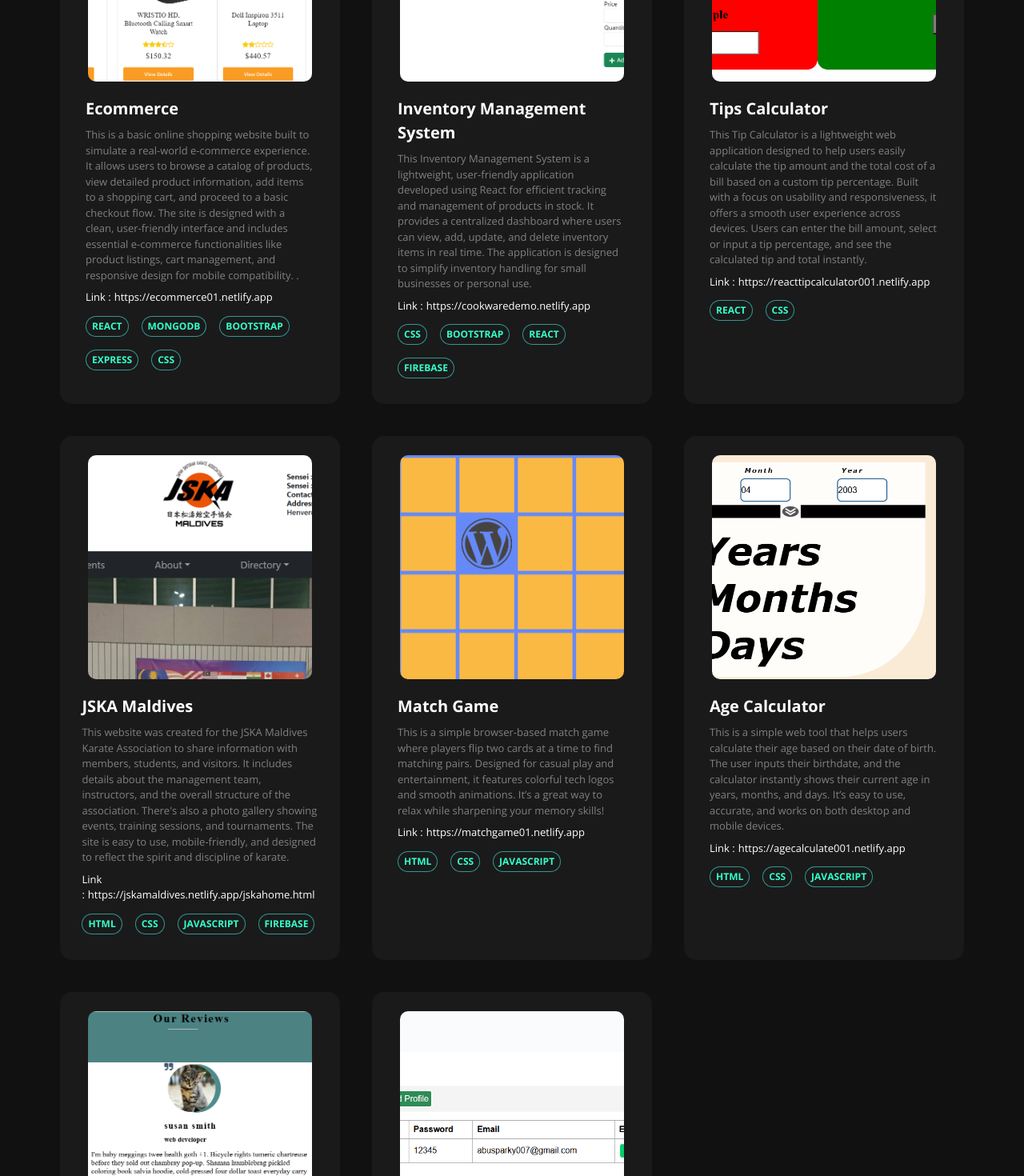
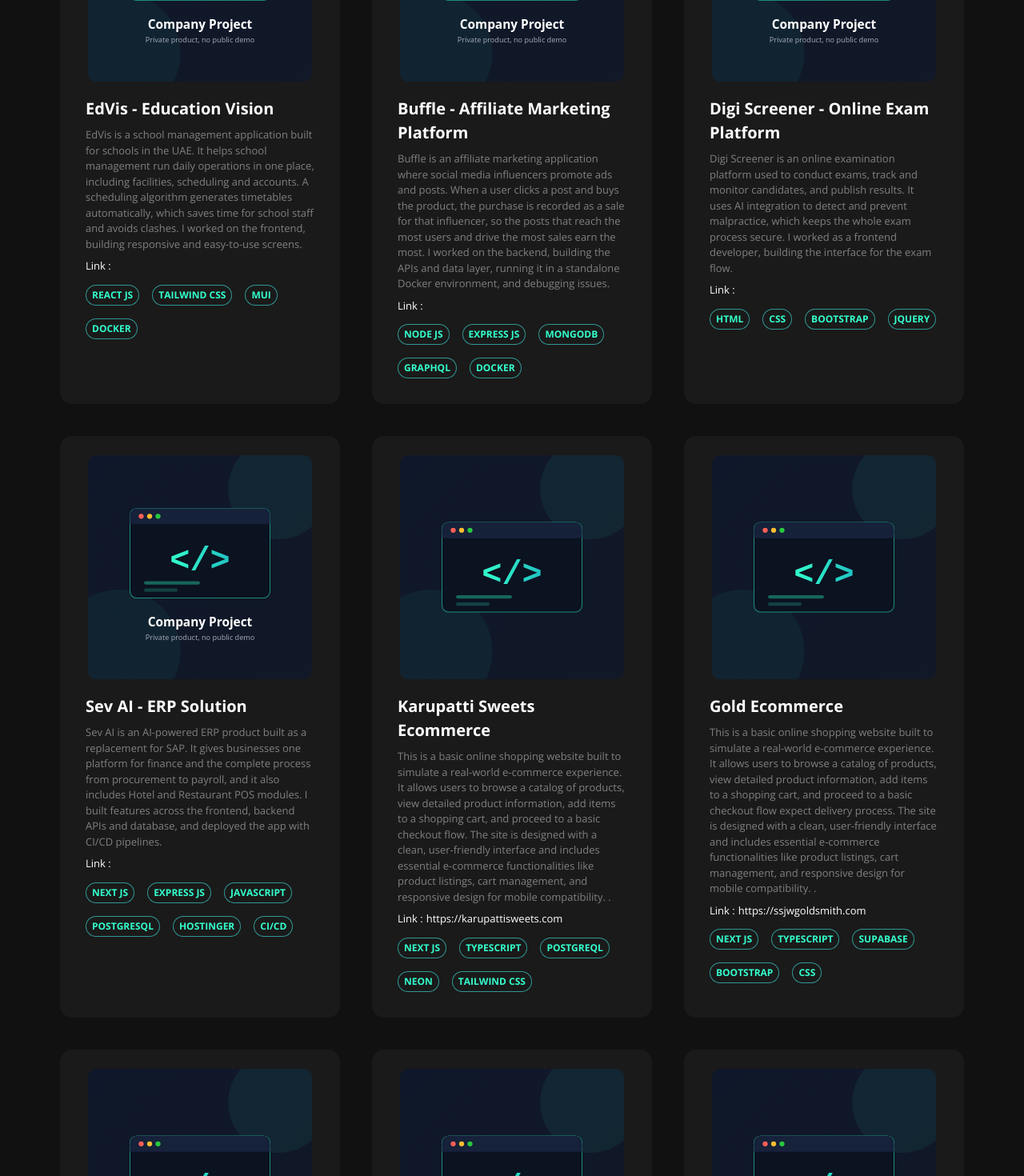
Before and after one commit to AbuSparky/portfolioabu, a React (Vite) app: page / in a window 1280 px wide. Shown: the part 5580-7050 px from the top of the page at 80% size. Built offline with nearby package versions, Linux system fonts and the light colour scheme.

Commit message:
data added

```diff
--- a/src/common.js
+++ b/src/common.js
@@ -1,67 +1,132 @@
-import img1 from "../src/assets/projects/project1.png";
-import img2 from "../src/assets/projects/project2.png";
-import img3 from "../src/assets/projects/project3.png";
-import img4 from "../src/assets/projects/project4.png";
-import img5 from "../src/assets/projects/project5.png";
-import img6 from "../src/assets/projects/project6.png";
-import img7 from "../src/assets/projects/project7.png";
-import img8 from "../src/assets/projects/project8.png";
+import img1 from "../src/assets/projects/project-placeholder-cp.svg";
+import img2 from "../src/assets/projects/project-placeholder.svg";
 
 export const PROJECTS = [
     {
+        title: "EdVis - Education Vision",
+        description: "EdVis is a school management application built for schools in the UAE. It helps school management run daily operations in one place, including facilities, scheduling and accounts. A scheduling algorithm generates timetables automatically, which saves time for school staff and avoids clashes. I worked on the frontend, building responsive and easy-to-use screens.",
+        image: img1,
+        stack: ["React js", "Tailwind Css", "MUI", "DOCKER"],
+        nlink: ""
+    },
+    {
+        title: "Buffle - Affiliate Marketing Platform",
+        description: "Buffle is an affiliate marketing application where social media influencers promote ads and posts. When a user clicks a post and buys the product, the purchase is recorded as a sale for that influencer, so the posts that reach the most users and drive the most sales earn the most. I worked on the backend, building the APIs and data layer, running it in a standalone Docker environment, and debugging issues.",
+        image: img1,
+        stack: ["Node js", "Express js", "MongoDB", "GraphQL", "Docker"],
+        nlink: ""
+    },
+    {
+        title: "Digi Screener - Online Exam Platform",
+        description: "Digi Screener is an online examination platform used to conduct exams, track and monitor candidates, and publish results. It uses AI integration to detect and prevent malpractice, which keeps the whole exam process secure. I worked as a frontend developer, building the interface for the exam flow.",
+        image: img1,
+        stack: ["HTML", "CSS", "Bootstrap", "jQuery"],
+        nlink: ""
+    },
+    {
+        title: "Sev AI - ERP Solution",
+        description: "Sev AI is an AI-powered ERP product built as a replacement for SAP. It gives businesses one platform for finance and the complete process from procurement to payroll, and it also includes Hotel and Restaurant POS modules. I built features across the frontend, backend APIs and database, and deployed the app with CI/CD pipelines.",
+        image: img1,
+        stack: ["Next js", "Express js", "Javascript", "PostgreSQL", "Hostinger", "CI/CD"],
+        nlink: ""
+    },
+    {
+        title: "Karupatti Sweets Ecommerce ",
+        description: "This is a basic online shopping website built to simulate a real-world e-commerce experience. It allows users to browse a catalog of products, view detailed product information, add items to a shopping cart, and proceed to a basic checkout flow. The site is designed with a clean, user-friendly interface and includes essential e-commerce functionalities like product listings, cart management, and responsive design for mobile compatibility. .",
+        image: img2,
+        stack: ["Next js ", "Typescript", "Postgreql", "Neon", "Tailwind Css"],
+        nlink: "https://karupattisweets.com"
+    },
+    {
+        title: "Gold Ecommerce ",
+        description: "This is a basic online shopping website built to simulate a real-world e-commerce experience. It allows users to browse a catalog of products, view detailed product information, add items to a shopping cart, and proceed to a basic checkout flow expect delivery process. The site is designed with a clean, user-friendly interface and includes essential e-commerce functionalities like product listings, cart management, and responsive design for mobile compatibility. .",
+        image: img2,
+        stack: ["Next js ", "Typescript", "Supabase", "Bootstrap", "CSS"],
+        nlink: "https://ssjwgoldsmith.com"
+    },
+    {
         title: "Ecommerce ",
-        description: "This is a basic online shopping website built to simulate a real-world e-commerce experience. It allows users to browse a catalog of products, view detailed product information, add items to a shopping cart, and proceed to a basic checkout flow. The site is designed with a clean, user-friendly interface and includes essential e-commerce functionalities like product listings, cart management, and responsive design for mobile compatibility. .",
-        image: img1,
-        stack: ["React", "MongoDb","Bootstrap","Express","CSS"],
-        nlink: "https://ecommerce01.netlify.app"
+        description: "This is a basic online shopping website built to simulate a real-world e-commerce experience. It allows users to browse a catalog of products, view detailed product information, add items to a shopping cart, and proceed to a basic checkout flow expect delivery process. The site is designed with a clean, user-friendly interface and includes essential e-commerce functionalities like product listings, cart management, and responsive design for mobile compatibility. .",
+        image: img2,
+        stack: ["Next js ", "Typescript", "Supabase", "Bootstrap", "CSS"],
+        nlink: "https://ecommerce.infinitinfotech.com"
     },
     {
         title: "Inventory Management System",
         description: "This Inventory Management System is a lightweight, user-friendly application developed using React for efficient tracking and management of products in stock. It provides a centralized dashboard where users can view, add, update, and delete inventory items in real time. The application is designed to simplify inventory handling for small businesses or personal use.",
         image: img2,
-        stack: ["CSS","Bootstrap", "React", "FireBase"],
+        stack: ["CSS", "Bootstrap", "React", "FireBase"],
         nlink: "https://cookwaredemo.netlify.app"
     },
     {
-        title: "Tips Calculator",
-        description: "This Tip Calculator is a lightweight web application designed to help users easily calculate the tip amount and the total cost of a bill based on a custom tip percentage. Built with a focus on usability and responsiveness, it offers a smooth user experience across devices. Users can enter the bill amount, select or input a tip percentage, and see the calculated tip and total instantly.",
-        image: img3,
-        stack: ["React","CSS"],
-        nlink: "https://reacttipcalculator001.netlify.app"
+        title: "Train order tracking System",
+        description: "This is the official application for train order tracking process in online  mode . where order received in mail and then entry by an AI & display on the dashboard to be tracking process ",
+        image: img2,
+        stack: ["REACT", "CSS", "Javascript", "PostgreSQL", "Node js", "Express .js ", "Hostinger"],
+        nlink: ""
     },
     {
-        title: "JSKA Maldives",
+        title: "Student Certificate Management System",
+        description: "Student Certificate Management System is a web-based application designed to streamline the process of creating, managing, and issuing academic certificates for students. It allows administrators to generate certificates digitally, store them securely, and provide students with easy access and verification options.",
+        image: img2,
+        stack: ["HTML", "CSS", "JavaScript", "FireBase"],
+        nlink: "https://student-certificate-management-system.netlify.app"
+    },
+
+    {
+        title: "Al Jamathul Firdousiya arabic college website",
+        description: "This is the official website of Al Jamathul Firdousiya arabic college, a leading provider of IT solutions. The website is designed to showcase our products and services, as well as provide information about our company and our team.",
+        image: img2,
+        stack: ["Next js ", "Cloundinary"],
+        nlink: "https://firdousiyya.com/"
+    },
+    {
+        title: "Infiniti Infotech website",
+        description: "This is the official website of Infiniti Infotech, a leading provider of IT solutions. The website is designed to showcase our products and services, as well as provide information about our company and our team.",
+        image: img2,
+        stack: ["REACT", "CSS", "Javascript", "Firebase"],
+        nlink: "https://infinitinfotech.com"
+    },
+    {
+        title: "JSKA `Maldives website",
         description: "This website was created for the JSKA Maldives Karate Association to share information with members, students, and visitors. It includes details about the management team, instructors, and the overall structure of the association. There's also a photo gallery showing events, training sessions, and tournaments. The site is easy to use, mobile-friendly, and designed to reflect the spirit and discipline of karate.",
-        image: img4,
-        stack: ["HTML", "CSS", "Javascript","Firebase"],
-        nlink: "https://jskamaldives.netlify.app/jskahome.html"
+        image: img2,
+        stack: ["HTML", "CSS", "Javascript", "Firebase"],
+        nlink: "https://jskamaldives.netlify.app"
+    },
+    {
+        title: "Stock Management application - offline .exe",
+        description: "This is the official application for Apple cookware pvt ltd in offline mode . barcode scan & billing process can manage thousand plus stock transfer internal also be handled.",
+        image: img2,
+        stack: ["REACT", "CSS", "Javascript", "React-native", "electron js", "MYSQL"],
+        nlink: ""
+    },
+    {
+        title: "Label printing application - offline .exe",
+        description: "This is the official application in offline mode . barcode scan",
+        image: img2,
+        stack: ["REACT", "CSS", "Javascript", "electron js", "MYSQL"],
+        nlink: ""
+    },
+    {
+        title: "Gold Scheme Saving application - offline .exe",
+        description: "This is the official application in offline mode . It can manage customer information, daily savings, and installment tracking.",
+        image: img2,
+        stack: ["REACT", "TypeScript", "CSS", "Javascript", "electron js", "SQLLite"],
+        nlink: ""
+    },
+    {
+        title: "Garments POS application - Offline .exe",
+        description: "This is the official application in offline mode . It can manage customer information, billing , inventory , offer , discount , all process to be done .",
+        image: img2,
+        stack: ["REACT", "TypeScript", "CSS", "Javascript", "electron js", "SQLLite"],
+        nlink: ""
     },
     {
         title: "Match Game",
         description: "This is a simple browser-based match game where players flip two cards at a time to find matching pairs. Designed for casual play and entertainment, it features colorful tech logos and smooth animations. It’s a great way to relax while sharpening your memory skills!",
-        image: img5,
+        image: img2,
         stack: ["HTML", "CSS", "Javascript"],
         nlink: "https://matchgame01.netlify.app"
     },
-    {
-        title: "Age Calculator",
-        description: "This is a simple web tool that helps users calculate their age based on their date of birth. The user inputs their birthdate, and the calculator instantly shows their current age in years, months, and days. It’s easy to use, accurate, and works on both desktop and mobile devices.",
-        image: img6,
-        stack: ["HTML", "CSS", "Javascript"],
-        nlink: "https://agecalculate001.netlify.app"
-    },
-    {
-        title: "Profile Reviews",
-        description: "This is a simple browser-based match game where players flip two cards at a time to find matching pairs. Designed for casual play and entertainment, it features colorful tech logos and smooth animations. It’s a great way to relax while sharpening your memory skills!",
-        image: img7,
-        stack: ["HTML", "CSS", "Javascript"],
-        nlink: "https://reviews001abu.netlify.app"
-    },
-    {
-        title: "Student Certificate Management System",
-        description: "Student Certificate Management System is a web-based application designed to streamline the process of creating, managing, and issuing academic certificates for students. It allows administrators to generate certificates digitally, store them securely, and provide students with easy access and verification options.",
-        image: img8,
-        stack: ["HTML" , "CSS" , "JavaScript" , "FireBase"],
-        nlink: "https://student-certificate-management-system.netlify.app"
-    }
 ]
```
Also changed, not shown: src/assets/projects/project-placeholder-cp.svg (added), src/assets/projects/project-placeholder.svg (added).
